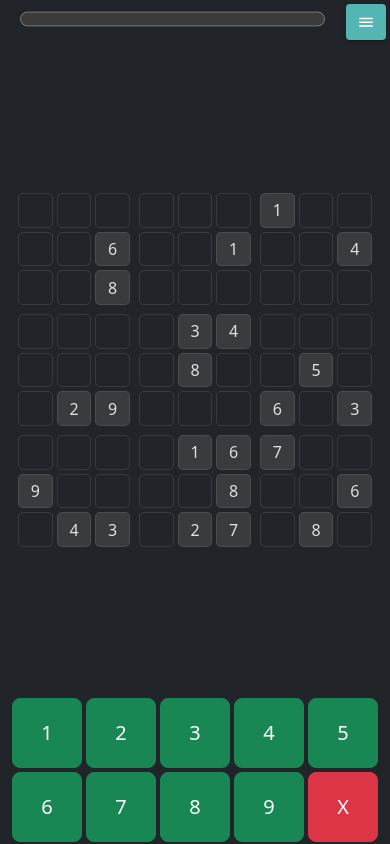
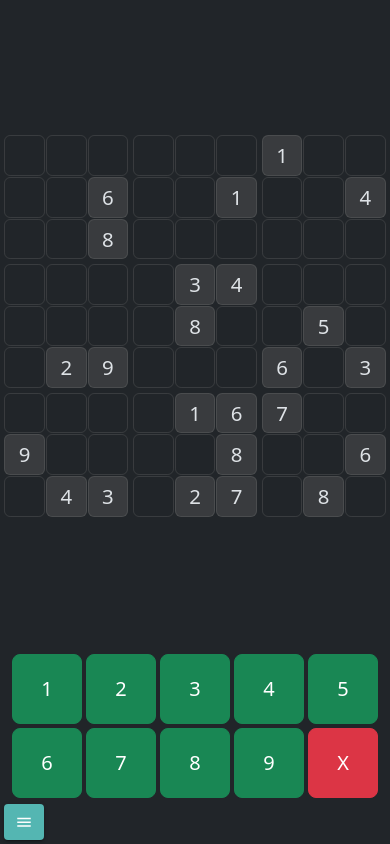
Before and after one commit to JakubGorecki728/SudokuVue, a Vue app: page / in a window 390 px wide. Built offline with nearby package versions, Linux system fonts and the light colour scheme.

Commit message:
layout responsivity improved

```diff
--- a/src/components/SudokuBoard.vue
+++ b/src/components/SudokuBoard.vue
@@ -13,7 +13,7 @@ import { SudokuUtils } from '@/utils/sudoku-utils';
 
 <template>
 
-    <div class="h-100 w-100 p-3">
+    <div class="grid-wrapper">
         <div class="grid-container grid-gap">
             <div class="grid-container" v-for="(row, rowIdx) of transform(board.rows)" :key="rowIdx">
                 <SudokuCell
@@ -32,9 +32,15 @@ import { SudokuUtils } from '@/utils/sudoku-utils';
 <style scoped>
 
     .grid-gap {
-        grid-gap: 5px;
+        gap: 1%;
     }
 
+    .grid-wrapper {
+        width: clamp(200px, 100%, 600px);
+        height: clamp(200px, 100%, 600px);
+        padding: 1%;
+        aspect-ratio: 1/1;
+    }
     .grid-container {
         aspect-ratio: 1 / 1;
         width: 100%;
--- a/src/components/SudokuCell.vue
+++ b/src/components/SudokuCell.vue
@@ -41,9 +41,11 @@ import type { ValueRange } from '@/types/sudoku-types';
         --invalid-value-color: rgb(253, 55, 55);
         --immutable-bg-color: rgba(112, 112, 112, 0.3);
         --viewfinder-bg-color: rgba(56, 182, 255, 0.1);
-        --box-shadow-size: 0px 0px 8px;
+        --box-shadow-size: 0px 0px 2vh;
 
-        padding: 2px;
+        container: cell-container / size;
+        padding: 1%;
+        aspect-ratio: 1 / 1;
     }
     .cell{
         aspect-ratio: 1 / 1;
@@ -53,7 +55,8 @@ import type { ValueRange } from '@/types/sudoku-types';
         justify-content: center;
         align-items: center;
         border: 1px solid var(--immutable-bg-color);
-        border-radius: 5px;
+        border-radius: 15%;
+        font-size: 50cqh;
     }
 
     .immutable {
--- a/src/components/SudokuLayout.vue
+++ b/src/components/SudokuLayout.vue
@@ -12,7 +12,7 @@ const board = sudokuBoard();
 
     <div id="main-container" @keyup="board.setValue($event.key); board.changeSelection($event.key)" tabindex="1" style="outline: none">
         <div id="head-container" class="d-flex justify-content-end">
-            <SudokuMenu/>
+            <!-- <SudokuMenu/> -->
         </div>
 
         <div id="body-container">
--- a/src/components/SudokuMenu.vue
+++ b/src/components/SudokuMenu.vue
@@ -11,9 +11,14 @@ import AppMenu from './AppMenu.vue';
 
     const menuItems: MenuItems = [
         {
-            title: 'New game',
+            title: 'Next game',
             action: () => { board.newGame(0) },
-            icon: 'plus-box'
+            icon: 'arrow-right-bold'
+        },
+        {
+            title: 'Previous game',
+            action: () => { board.newGame(0) },
+            icon: 'arrow-left-bold'
         },
         {
             title: 'Reset game',
@@ -53,7 +58,7 @@ import AppMenu from './AppMenu.vue';
             <label class="label">Possible values: {{ board.possibleValues.length ? board.possibleValues.join(', ') : ' - ' }}</label>
         </div> -->
 
-        <progress class="w-100 mx-4" max="100" :value="board.percentProgress"></progress>
+        <!-- <progress class="w-100 mx-4" max="100" :value="board.percentProgress"></progress> -->
 
 
         <v-btn ref="menuActivator" min-width="40" width="40" class="bg-secondary">
--- a/src/components/SudokuValuePicker.vue
+++ b/src/components/SudokuValuePicker.vue
@@ -2,6 +2,8 @@
 
 import { sudokuBoard } from "@/stores/sudoku";
 import _ from "lodash";
+import SudokuMenu from './SudokuMenu.vue';
+
 const emit = defineEmits<{
     (event: 'value', payload: number | null): void;
 }>();
@@ -31,6 +33,7 @@ const board = sudokuBoard();
                         {{ value ?? 'X' }}
                     </button>
                 </div>
+                <SudokuMenu/>
             </div>
 </template>
 
```
